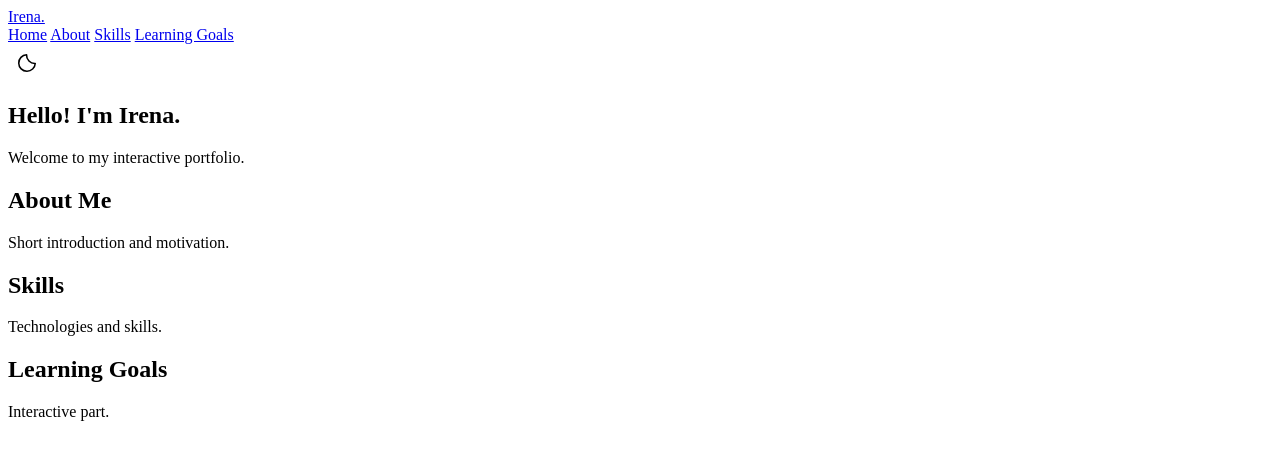
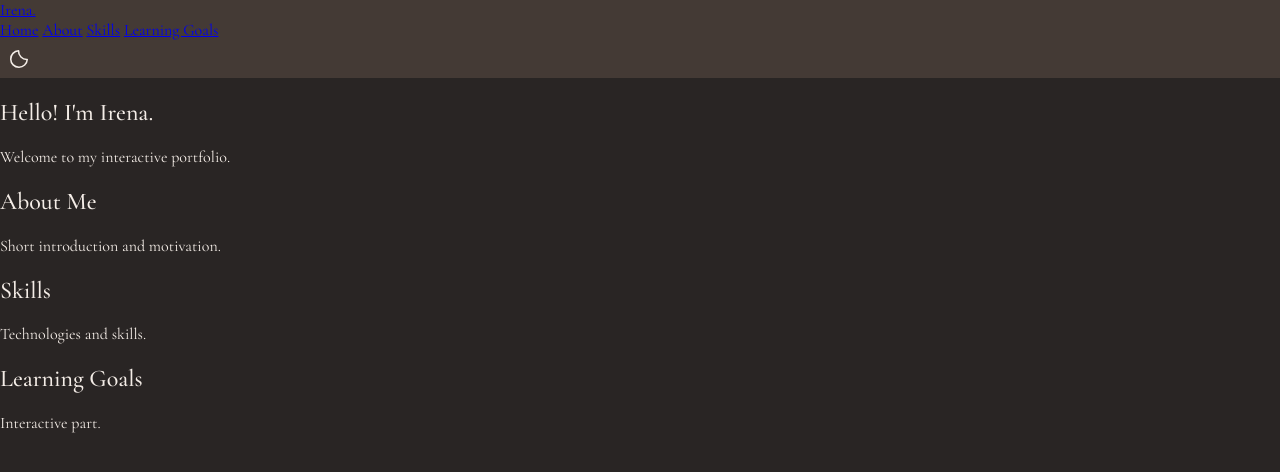
Before and after one commit to danevairena/interactive-portfolio, a plain HTML site: page index.html in a window 1280 px wide. Both pictures are taken after a click on the button "Switch to dark mode". Drawn offline with nearby package versions, Linux system fonts and the light colour scheme.

Commit message:
style: light and dark theme palette

```diff
--- a/css/style.css
+++ b/css/style.css
@@ -1,3 +1,49 @@
+@import url('https://fonts.googleapis.com/css2?family=Cormorant+Garamond:wght@400;500;600&family=JetBrains+Mono:wght@400;500&display=swap');
+
+:root {
+    --bg-color: #faf7f4;
+    --section-bg: #e8ddd4;
+    --header-bg: #dac8b9;
+    --card-bg: #ffffff;
+
+    --text-color: #292524;
+    --muted-color: #a89080;
+    --accent-color: #a89080;
+}
+
+body.dark-theme {
+    --bg-color: #292524;
+    --section-bg: #38312e;
+    --header-bg: #443a35;
+    --card-bg: #403834;
+
+    --text-color: #f4ede7;
+    --muted-color: #c7afa0;
+    --accent-color: #dac8b9;
+}
+
+body {
+    margin: 0;
+    background-color: var(--bg-color);
+    color: var(--text-color);
+    font-family: 'Cormorant Garamond', serif;
+    transition: background-color 0.3s, color 0.3s;
+}
+
+h1, h2, h3 {
+    font-family: 'Cormorant Garamond', serif;
+    font-weight: 500;
+}
+
+button {
+    font-family: 'JetBrains Mono', monospace;
+}
+
+header {
+    background-color: var(--header-bg);
+    transition: background-color 0.3s ease;
+}
+
 #theme-toggle {
     display: flex;
     align-items: center;
@@ -12,3 +58,18 @@
 #theme-toggle svg[hidden] {
     display: none;
 }
+
+.primary-button {
+    background-color: var(--button-bg);
+    color: var(--text-color);
+
+    border: none;
+    border-radius: 50px;
+    padding: 12px 28px;
+
+    font-family: 'JetBrains Mono', monospace;
+    font-size: 0.85rem;
+    cursor: pointer;
+
+    transition: background-color 0.3s ease;
+}
```
